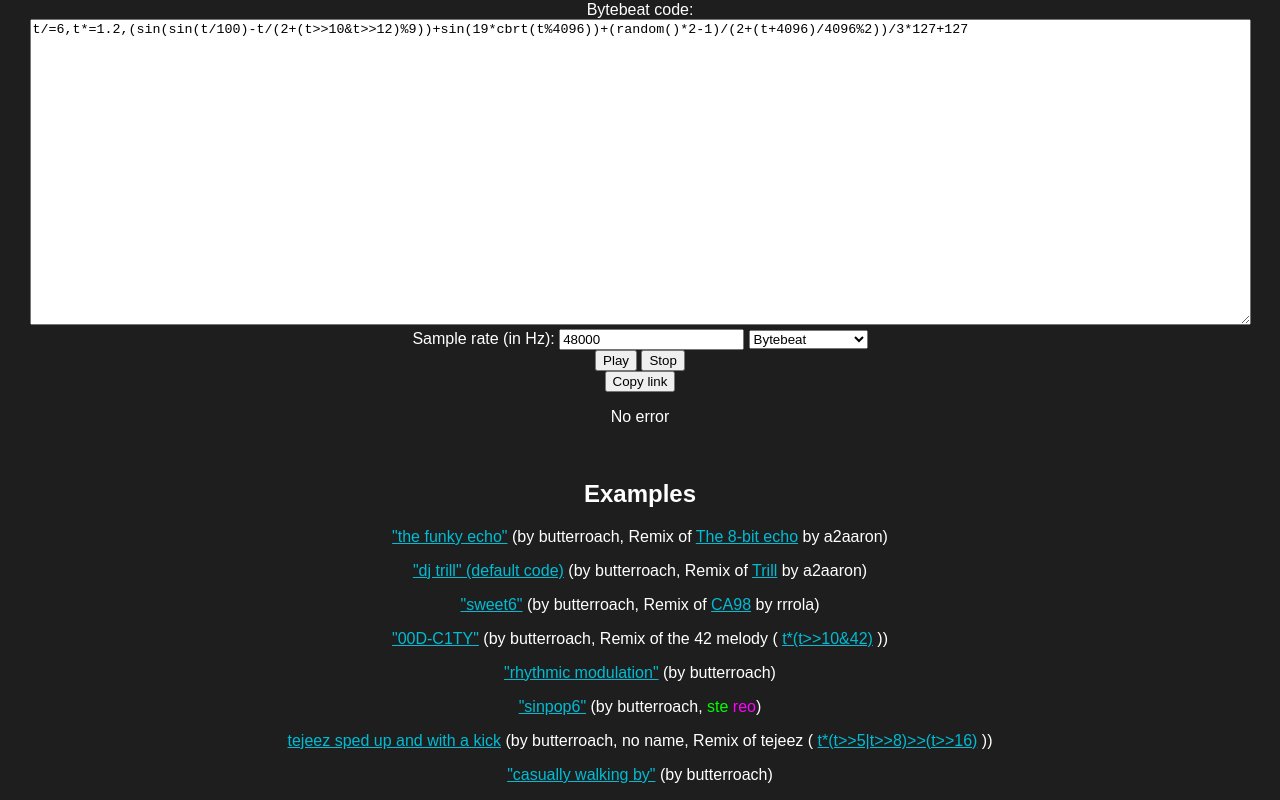
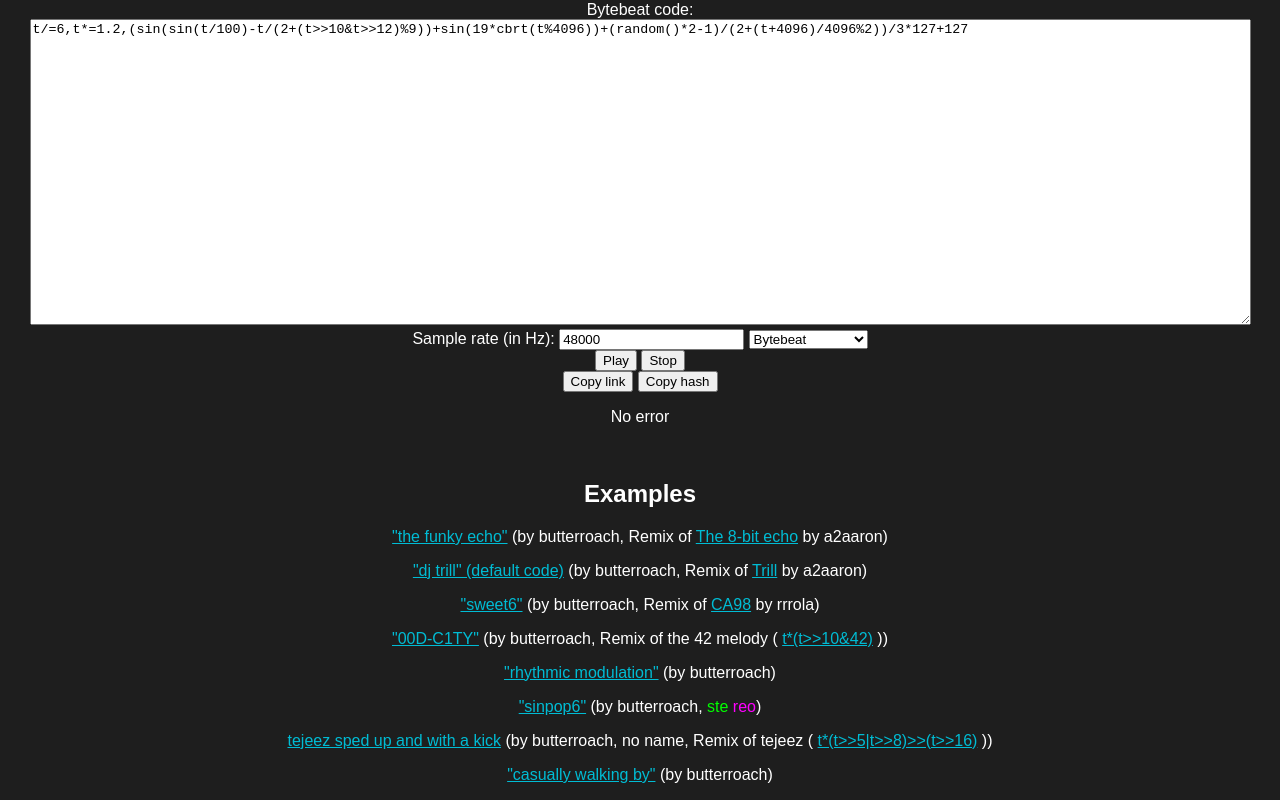
Before and after one commit to Butterroach/jstebeat, a plain HTML site: page index.html in a window 1280 px wide. Shown: the part 79-879 px from the top of the page. Drawn offline with Linux system fonts and the light colour scheme.

Commit message:
add copy hash button

```diff
--- a/index.html
+++ b/index.html
@@ -35,6 +35,9 @@
       <br />
       <button id="copylinkbutt" type="button" onclick="copyLink()">
         Copy link
+      </button>
+      <button id="copyhashbutt" type="button" onclick="copyHash()">
+        Copy hash
       </button>
       <p id="error">No error</p>
       <br />
--- a/script.js
+++ b/script.js
@@ -26,6 +26,22 @@
   copylinkbutton.textContent = "Copied!";
   setTimeout(function () {
     copylinkbutton.textContent = "Copy link";
+  }, 3000);
+}
+
+async function copyHash() {
+  copyhashbutton = document.getElementById("copyhashbutt");
+  await navigator.clipboard.writeText(
+    "#" +
+      btoa(document.getElementById("bytebeat-code").value) +
+      "@" +
+      document.getElementById("sample-rate").value +
+      "]" +
+      document.getElementById("mode").value
+  );
+  copyhashbutton.textContent = "Copied!";
+  setTimeout(function () {
+    copyhashbutton.textContent = "Copy hash";
   }, 3000);
 }
 
```
